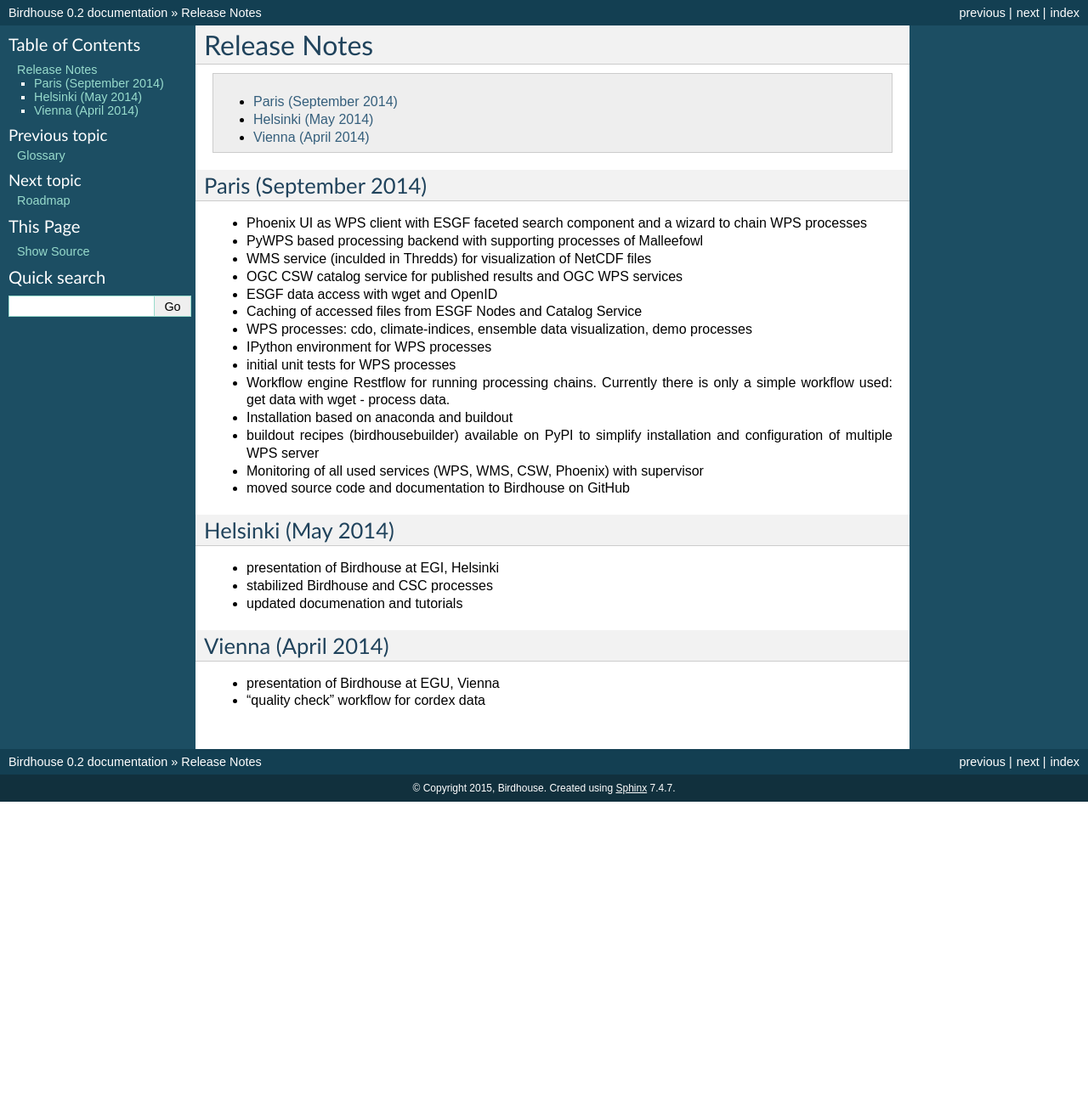
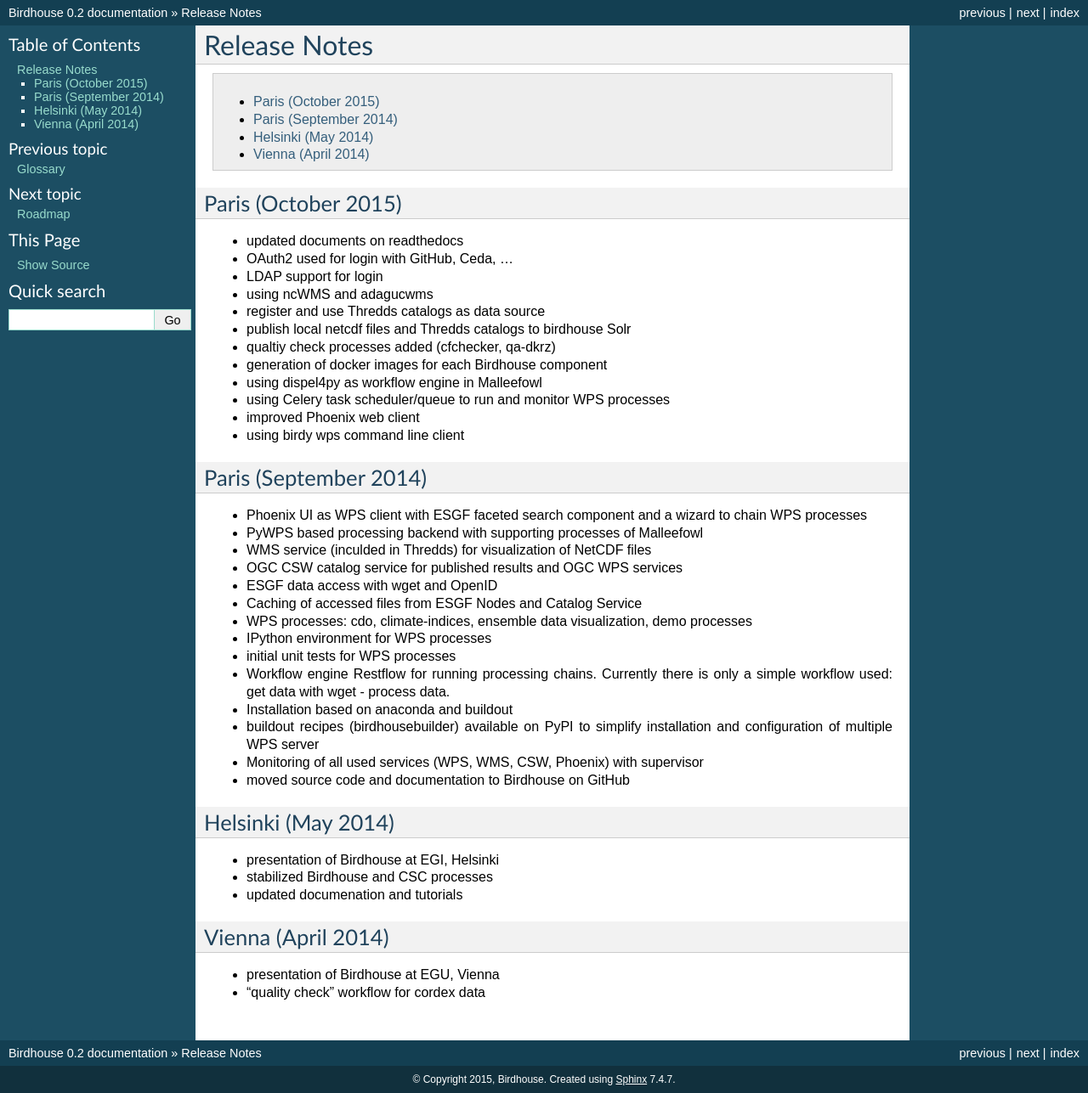
Before and after one commit to bird-house/birdhouse-docs, a Sphinx documentation site: the page built from docs/source/release_notes.rst, in a window 1280 px wide. Shown: the whole page at 85% size. Built offline with Sphinx 7.4.7, drawn with Linux system fonts in a browser that asks for light colours; before the commit the page ends 944 px from its top, so only the background shows below that.

Commit message:
updated release notes

```diff
--- a/docs/source/release_notes.rst
+++ b/docs/source/release_notes.rst
@@ -8,6 +8,24 @@
    :local:
    :depth: 2
    :backlinks: none
+
+
+Paris (October 2015)
+====================
+
+* updated documents on readthedocs
+* OAuth2 used for login with GitHub, Ceda, ...
+* LDAP support for login
+* using ncWMS and adagucwms
+* register and use Thredds catalogs as data source
+* publish local netcdf files and Thredds catalogs to birdhouse Solr
+* qualtiy check processes added (cfchecker, qa-dkrz)
+* generation of docker images for each Birdhouse component
+* using dispel4py as workflow engine in Malleefowl
+* using Celery task scheduler/queue to run and monitor WPS processes
+* improved Phoenix web client
+* using birdy wps command line client
+
 
 Paris (September 2014)
 ======================
```
